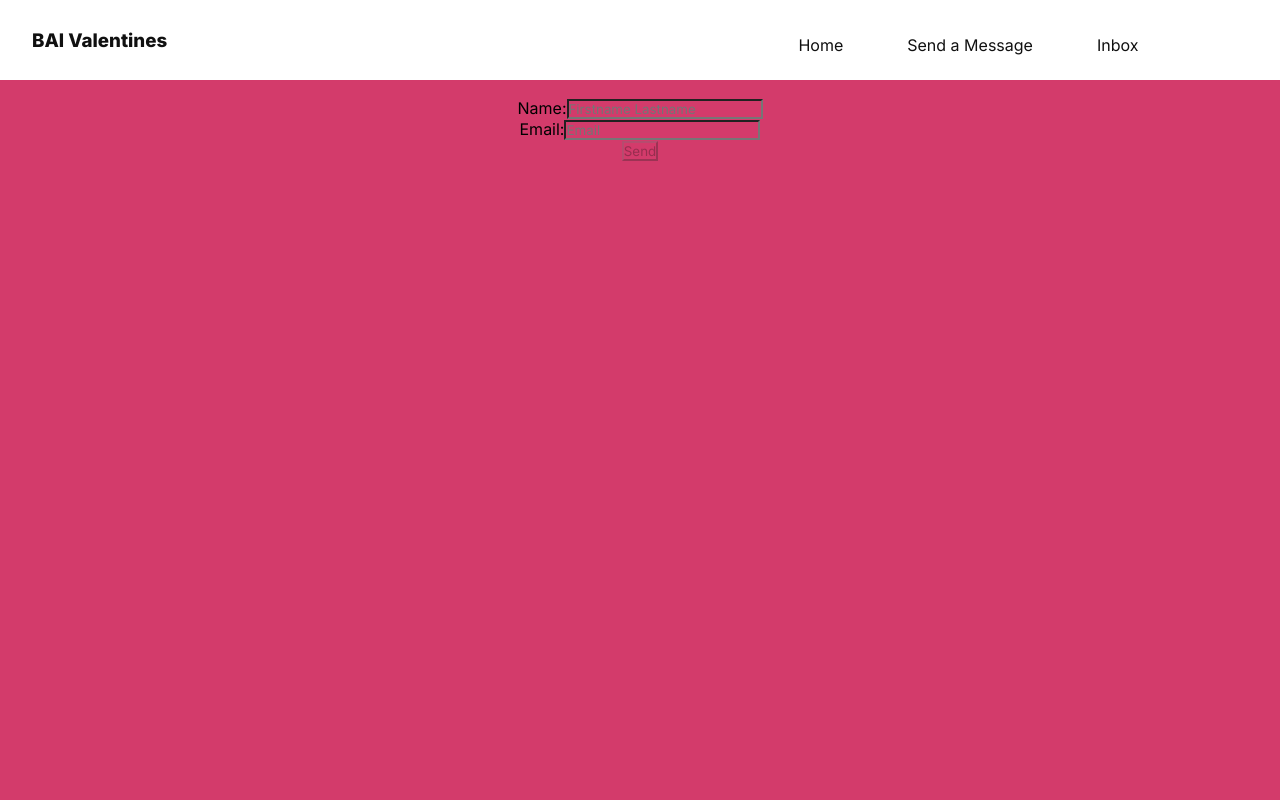
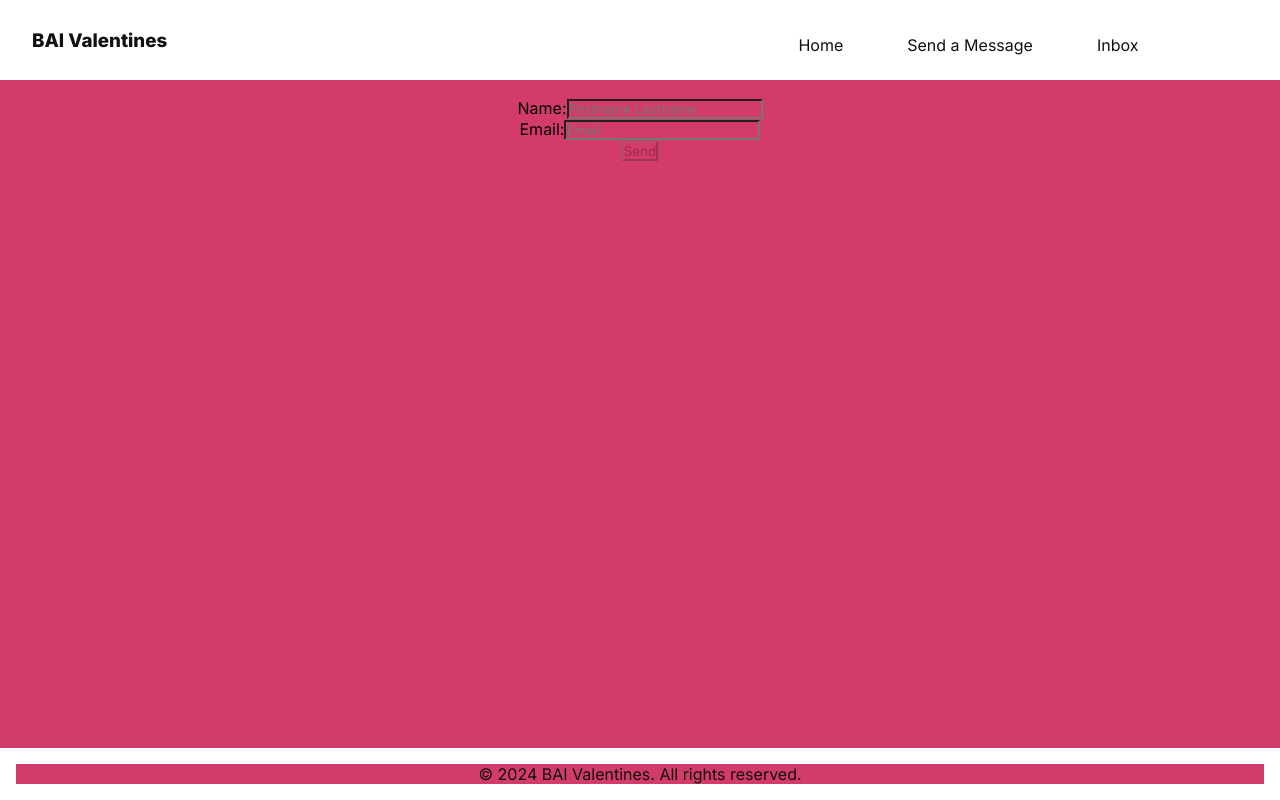
Before and after one commit to OmarJallouq/Valentine-Notes-Website, a React (Create React App) app in the folder frontend/: page /AddUser in a window 1280 px wide. Built offline with nearby package versions, Linux system fonts and the light colour scheme; no server answers; a web font is replaced by a local one.

Commit message:
Added footer and fixed header/nav

```diff
--- a/frontend/src/App.js
+++ b/frontend/src/App.js
@@ -4,6 +4,7 @@ import Home from './components/Home'
 import Inbox from './components/Inbox'
 import Message from './components/Message'
 import AddUser from './components/AddUser'
+import Footer from './components/Footer'
 import { BrowserRouter as Router, Routes, Route} from 'react-router-dom';
 import React, { useState, useEffect } from 'react';
 import ResolutionError from './components/ResolutionError';
@@ -34,6 +35,7 @@ function App() {
             <Route path='/send-a-message' element={<Message />}/>
             <Route path='/AddUser' element={<AddUser />}/>
           </Routes>
+          <Footer />
       </div>) : (
         <ResolutionError />
       )}
--- /dev/null
+++ b/frontend/src/components/Footer.js
@@ -0,0 +1,12 @@
+import React from 'react';
+import '../styles/footer.css';
+
+function Footer() {
+  return (
+    <footer>
+      <p>&copy; 2024 BAI Valentines. All rights reserved.</p>
+    </footer>
+  );
+}
+
+export default Footer;
--- /dev/null
+++ b/frontend/src/styles/footer.css
@@ -0,0 +1,29 @@
+/* Import any additional styles or fonts here */
+@import url('https://fonts.googleapis.com/css2?family=Inter:wght@400;800&display=swap');
+
+/* Global styles */
+* {
+  padding: 0;
+  margin: 0;
+  box-sizing: border-box;
+  font-family: 'Inter', sans-serif;
+  background-color: var(--mainColor);
+}
+
+:root {
+  --mainColor: #d33b6b;
+  --textColor: #101010;
+}
+
+/* Footer styles */
+footer {
+  text-align: center;
+  padding: 1rem;
+  background-color: #FFFFFF;
+  color: var(--textColor);
+  position: fixed;
+  bottom: 0;
+  width: 100%;
+}
+
+/* Add any additional styles for the footer here */
--- a/frontend/src/styles/message.css
+++ b/frontend/src/styles/message.css
@@ -1,3 +1,6 @@
+section{
+    padding-top: 80px;
+}
 div{
     display: block;
 }
--- a/frontend/src/styles/nav.css
+++ b/frontend/src/styles/nav.css
@@ -1,22 +1,26 @@
 @import url('https://fonts.googleapis.com/css2?family=Inter:wght@400;800&display=swap');
 
-*{
+* {
   padding: 0;
   margin: 0;
   box-sizing: border-box;
   font-family: 'Inter', sans-serif;
   background-color: var(--mainColor);
+  z-index: 1000;
 }
 
-:root{
+:root {
   --mainColor: #d33b6b;
   --textColor: #101010;
+}
 
-}
 h3 {
   background: transparent;
 }
-header{
+
+header {
+  width: 100%;
+  position: fixed;
   display: flex;
   align-items: center;
   justify-content: space-between;
@@ -26,19 +30,19 @@ header{
   color: var(--textColor);
 }
 
-nav{
+nav {
   background: transparent;
   margin-left: auto;
 }
 
-nav a{
+nav a {
   margin: 0 2rem;
   color: var(--textColor);
   text-decoration: none;
   background: transparent;
 }
 
-nav a:hover{
+nav a:hover {
   color: var(--mainColor);
 }
 
@@ -47,7 +51,7 @@ nav a:hover{
   color: var(--mainColor);
 }
 
-header .nav-btn{
+header .nav-btn {
   padding: 5px;
   cursor: pointer;
   border: none;
@@ -59,15 +63,14 @@ header .nav-btn{
   background: transparent;
 }
 
-@media only screen and (max-width: 1024px){
-    header .nav-btn{
+@media only screen and (max-width: 1024px) {
+  header .nav-btn {
     visibility: visible;
     opacity: 1;
     z-index: 1000;
   }
 
-    header nav{
-        position: fixed;
+  header nav {
     top: 0;
     left: 0;
     height: 100%;
@@ -83,17 +86,17 @@ header .nav-btn{
     z-index: 1001;
   }
 
-    header .responsive_nav{
+  header .responsive_nav {
     transform: none;
   }
 
-    nav .nav-close-btn{
+  nav .nav-close-btn {
     position: absolute;
     top: 2rem;
     right: 2rem;
   }
 
-    nav a{
+  nav a {
     font-size: 1.5rem;
   }
 }
```
Lines whose indentation alone changed are shown as unchanged.
